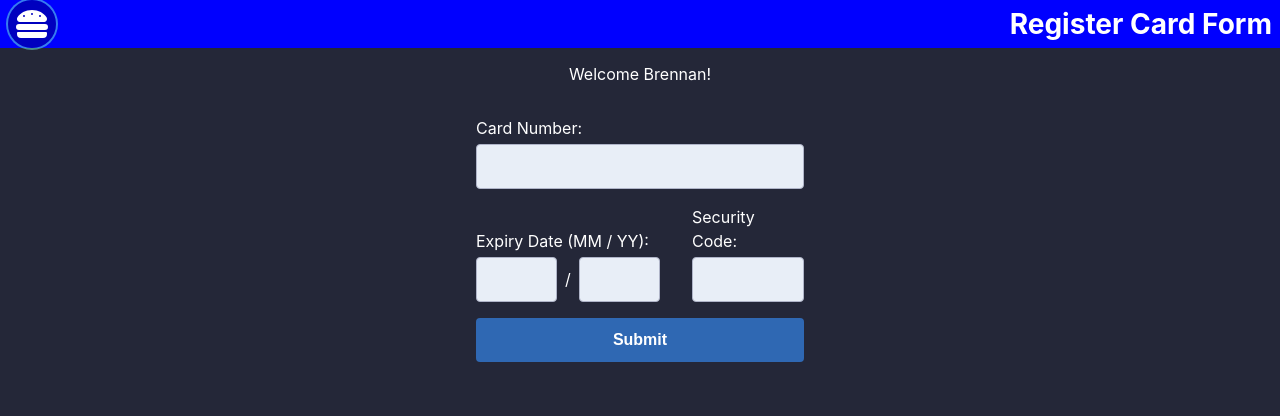
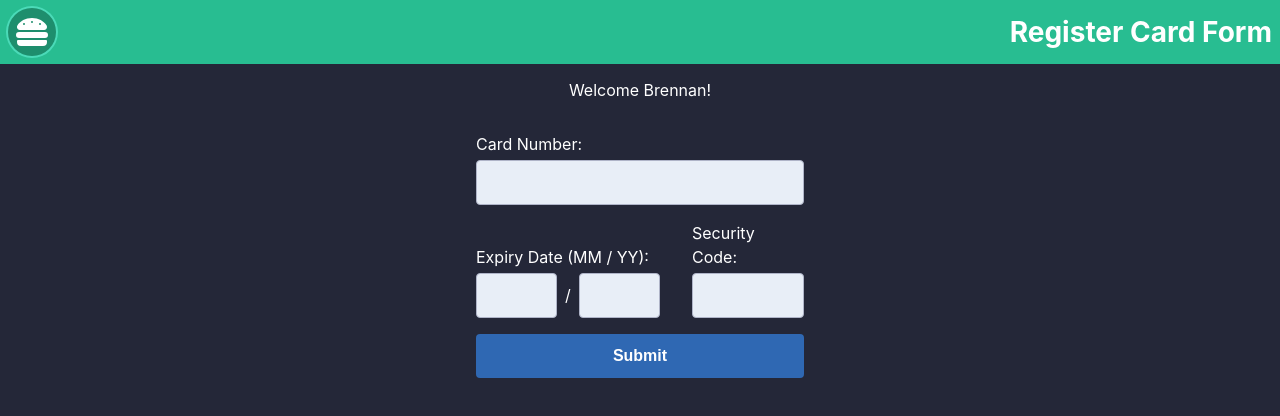
Before and after one commit to polarathene/career-test-webdev-asb, a React (Create React App) app: page / in a window 1280 px wide. Shown: the top 416 px of the page. Built offline with nearby package versions, Linux system fonts and the light colour scheme.

Commit message:
Adapt navbar styles to fit new button style
The menu content div has a few new approaches for layout, the third being most appropriate currently.

The navbar will now size it's height based on content, currently 64px (32px button + 8px padding, and the header 8px of padding).

```diff
--- a/src/App.scss
+++ b/src/App.scss
@@ -26,4 +26,11 @@ which is sized and stretched to fill the viewport without issues that vh/vw have
   justify-content: flex-start;
 
   color: white;
+
+  /*
+  navbar menu content relies on this to exceed viewport height/width if scrollbars are present.
+  if omitting have menu content div use `min-width: 180px`, otherwise it's width as
+  shown by bg colour will be viewport only, not full width when horizontally scrollable.
+  */
+  position: relative;
 }
--- a/src/components/navbar/styles.module.scss
+++ b/src/components/navbar/styles.module.scss
@@ -1,7 +1,6 @@
 .header {
-  position: relative;
+  // position: relative; // important for the menu content div styles
   width: 100%;
-  height: 48px;
   padding: 8px;
 
   display: flex;
@@ -9,13 +8,15 @@
   justify-content: space-between; // left align the menu toggle, right align the h1
   gap: 8px;
 
-  background-color: blue;
+  background-color: hsl(162deg 65% 45%);
 
   > h1 {
     order: 1; // swap visual order with nav toggle button
     margin: 0;
-    font-size: 1rem; //16px
     transition: font-size 0.3s;
+
+    font-size: 1.2rem;
+    text-align: right;
 
     @media (min-width: 360px) {
       font-size: 28px;
@@ -59,19 +60,45 @@
   }
 
   > div {
-    position: absolute;
-    top: 100%; // height of header (relies on header having `position: relative`)
     left: 0;
 
     width: 100%;
     margin: 0;
     padding: 0;
 
+    // Debug colour for experimenting with layout approaches.
     background-color: green;
+    // Same as bg colour for `html`; hides the page content below by covering it.
+    background-color: rgb(36 39 56);
+
+    /* === Approach #1 === */
+    // Seems "hacky" with no apparent control regarding the hidden scrollbar issue:
+    position: fixed; // Note dimensions can overlap/cover any visible scrollbars and prevents interaction with them.
+    // height: 100%; // extends to full viewport height
+    margin-top: 16px; // 8px padding (nav around button) + 8px added margin (after nav height)
+
+    /* === Approach #2 === */
+    // This works well if you don't need to extend the height to bottom of viewport
+    // Relies on header element having `position: relative`.
+    position: absolute;
+    top: 100%;
+    margin-top: 8px; // 8px added margin (after nav height)
+
+    /* === Approach #3 === */
+    // This version of absolute requires header element to not have `position: relative`
+    // So that it can properly be contained within the viewport bounds.
+    position: absolute;
+    top: 80px; // 64px header element + 16px margin (8px top and bottom)
+    bottom: 0; // Stretch to bottom of viewport exactly.
+    margin: 0;
+
+    // Required if not using `position: relative` on .App, but using approach #3 above:
+    // min-width: 180px;
 
     > p {
       margin: 0;
       padding: 8px;
+      text-align: center;
     }
   }
 }
```
